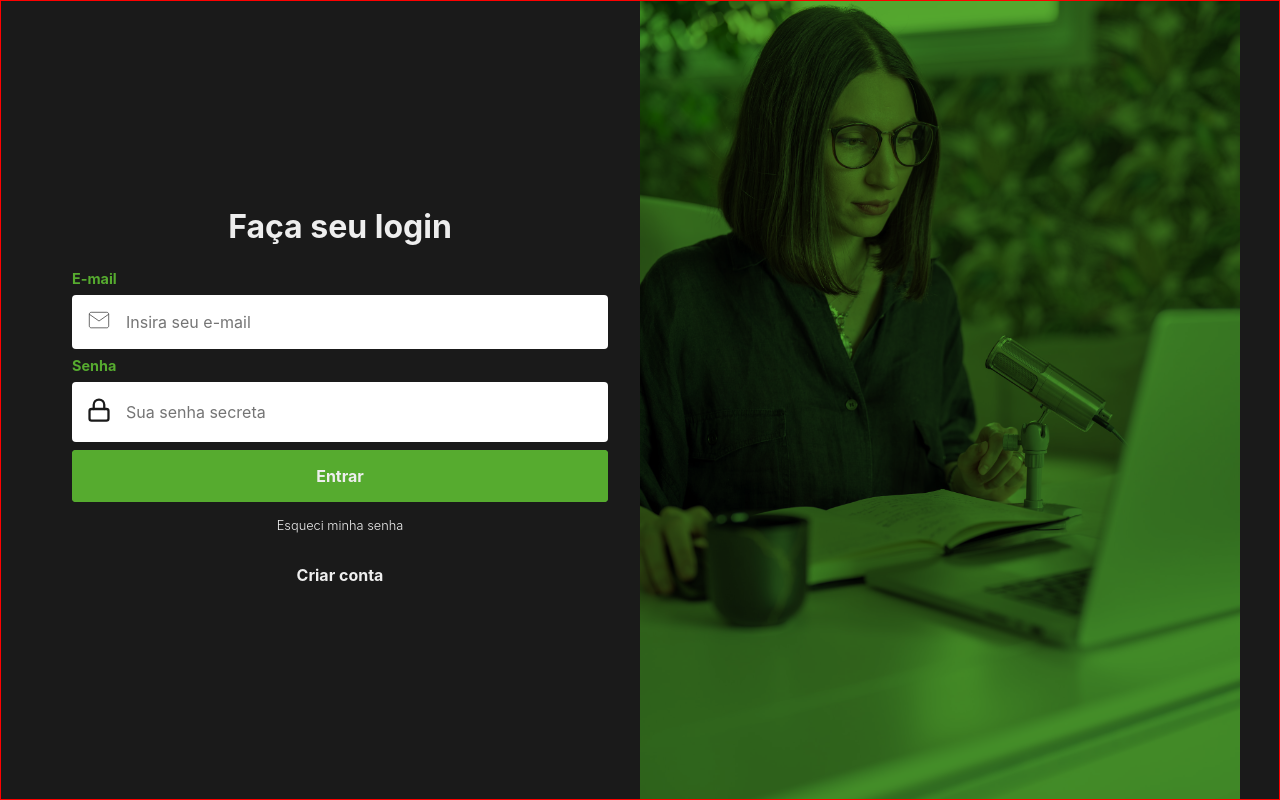
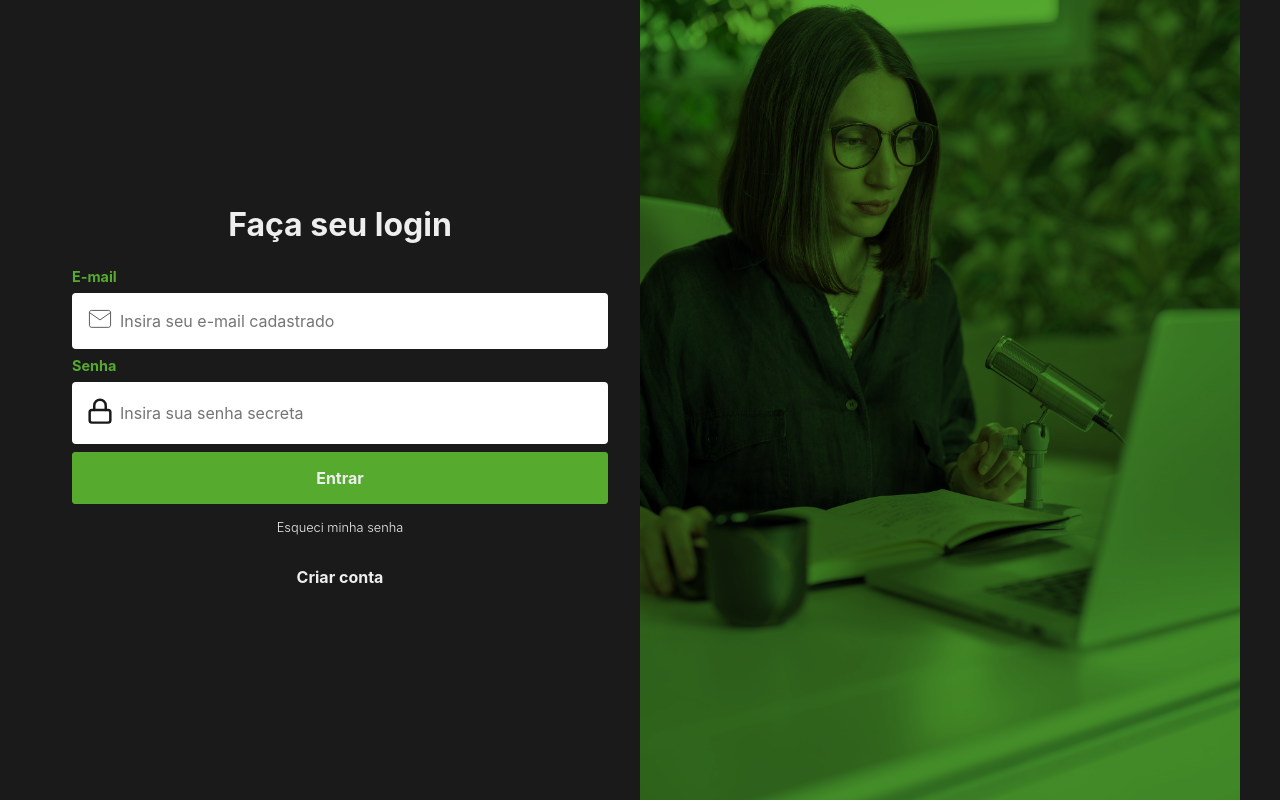
Before and after one commit to afmelo92/smartsim-web-vite, a React (Vite) app: page /login in a window 1280 px wide. Built offline with nearby package versions, Linux system fonts and the light colour scheme.

Commit message:
feat: request methods with hook form

```diff
--- a/src/pages/Login/index.tsx
+++ b/src/pages/Login/index.tsx
@@ -1,20 +1,83 @@
 import Button from '@/components/Button';
-import Input from '@/components/Input';
-import React from 'react';
+import HookFormInput from '@/components/HookFormInput';
+import { loginSchema } from '@/utils/validationSchemas';
+import { yupResolver } from '@hookform/resolvers/yup';
+import React, { useState } from 'react';
+import { useForm, SubmitHandler } from 'react-hook-form';
 import { Link } from 'react-router-dom';
 
 import * as S from './styles';
 
+type Inputs = {
+  email: string;
+  password: string;
+};
+
 const Login: React.FC = () => {
+  const [loading, setLoading] = useState(false);
+  const {
+    control,
+    handleSubmit,
+    formState: { errors },
+  } = useForm<Inputs>({
+    defaultValues: {
+      email: '',
+      password: '',
+    },
+    resolver: yupResolver(loginSchema),
+    mode: 'onChange',
+    reValidateMode: 'onChange',
+  });
+
+  const onSubmit: SubmitHandler<Inputs> = (data, e) => {
+    setLoading(true);
+    console.log(data, e);
+    setTimeout(() => {
+      console.log('login');
+      setLoading(false);
+    }, 2000);
+  };
+
   return (
     <S.Wrapper>
       <S.Container>
-        <S.Form>
+        <S.Form onSubmit={handleSubmit(onSubmit)}>
           <S.Fields className='fields'>
             <h1>Faça seu login</h1>
-            <Input placeholder='Insira seu e-mail' lefticon='mail' label='E-mail' />
-            <Input type='password' placeholder='Sua senha secreta' lefticon='lock' label='Senha' />
-            <Button>Entrar</Button>
+            <HookFormInput
+              label='E-mail'
+              name='email'
+              id='email'
+              placeholder='Insira seu e-mail cadastrado'
+              lefticon='mail'
+              control={control}
+              errors={errors}
+              autoComplete='new-password'
+              loading={loading}
+              transform={{
+                input: (value: string) => value,
+                output: (e: React.BaseSyntheticEvent) => String(e.target.value),
+              }}
+            />
+            <HookFormInput
+              label='Senha'
+              name='password'
+              id='password'
+              placeholder='Insira sua senha secreta'
+              lefticon='lock'
+              control={control}
+              errors={errors}
+              autoComplete='new-password'
+              loading={loading}
+              type='password'
+              transform={{
+                input: (value: string) => value,
+                output: (e: React.BaseSyntheticEvent) => String(e.target.value),
+              }}
+            />
+            <Button error={Object.keys(errors).length > 0} loading={loading} type='submit'>
+              Entrar
+            </Button>
           </S.Fields>
           <S.Options>
             <Link to='/forgot-password'>Esqueci minha senha</Link>
--- a/src/pages/Login/styles.ts
+++ b/src/pages/Login/styles.ts
@@ -2,7 +2,6 @@ import styled from 'styled-components';
 import bannerSrc from '@/assets/images/woman.jpg';
 
 export const Wrapper = styled.div`
-  border: 1px solid red;
   height: 100vh;
   display: flex;
   align-items: center;
@@ -30,7 +29,7 @@ export const Container = styled.div`
   }
 `;
 
-export const Form = styled.div`
+export const Form = styled.form`
   grid-area: form;
 
   display: flex;
--- a/src/utils/filters.ts
+++ b/src/utils/filters.ts
@@ -4,3 +4,16 @@ export const onlyNumbers = (text: string) => text.replace(/[\D]/, '');
 
 export const normalizeStr = (str: string) =>
   typeof str === 'string' && str.normalize('NFD').replace(/[\u0300-\u036f]/g, '');
+
+export const formatPrice = (number: number) =>
+  new Intl.NumberFormat('pt-BR', {
+    style: 'currency',
+    currency: 'BRL',
+    maximumFractionDigits: 2,
+  }).format(number);
+
+export const formatDate = (date: string) =>
+  new Intl.DateTimeFormat('pt-BR', {
+    dateStyle: 'short',
+    timeStyle: 'medium',
+  }).format(new Date(date));
```
